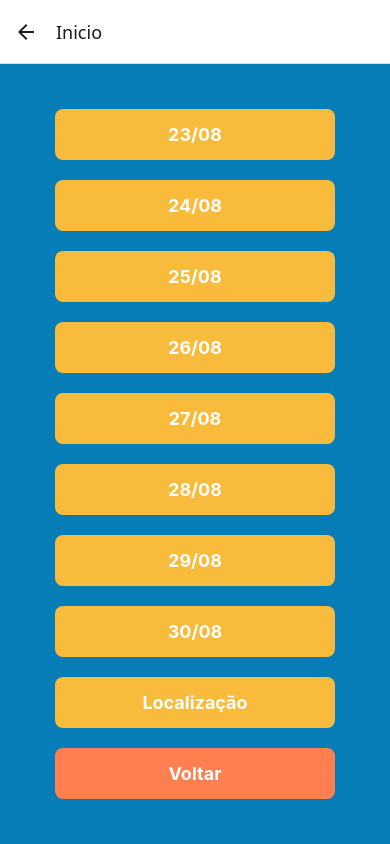
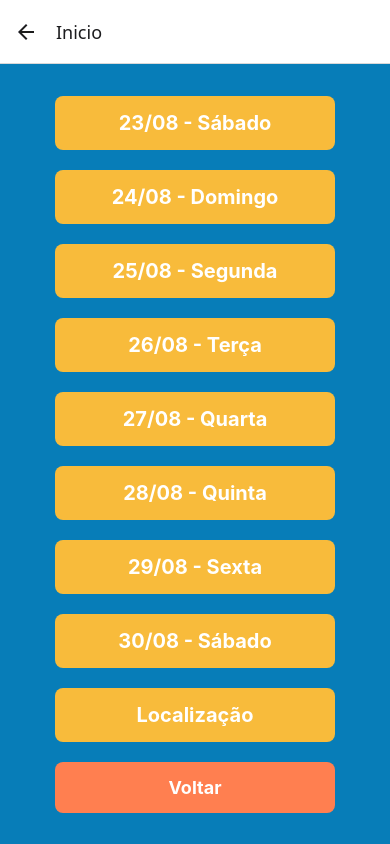
Before and after one commit to MarceloMederi/APP-Natal, a React Native app: screen /Inicio in a window 390 px wide. Built offline with nearby package versions, Linux system fonts and the light colour scheme.

Commit message:
Aplicado alguns ajustes de UI e UX, para melhor usabilidade pelo usuário

```diff
--- a/screens/DetailScreen.tsx
+++ b/screens/DetailScreen.tsx
@@ -38,56 +38,56 @@ const DetailScreen = ({ route }: any) => {
 
 // Objeto de itinerários com imagens e botões específicos para cada data
 const itineraries: { [key: string]: { image: any; buttons: { text: string; link: string }[] } } = {
-  '23/08': {
+  '23/08 - Sábado': {
     image: require('../assets/images/dia-01.png'),
     buttons: [
       { text: 'PEDIR O UBER', link: 'https://www.google.com/url?sa=t&source=web&rct=j&opi=89978449&url=https://play.google.com/store/apps/details%3Fid%3Dcom.ubercab%26hl%3Dpt_BR%26referrer%3Dutm_source%253Dgoogle%2526utm_medium%253Dorganic%2526utm_term%253Duber%26pcampaignid%3DAPPU_1_SZmwZ-LJF9rc1sQPteSQQA&ved=2ahUKEwiikuD35sWLAxVarpUCHTUyBAgQ8oQBegQIWxAB&usg=AOvVaw2HfffQ9CbAQ6VKRwmwzk88' },
       { text: 'ENDEREÇO HOTEL', link: 'https://maps.app.goo.gl/S2L8NVfK4bt5rQvT8' },
     ],
   },
-  '24/08': {
+  '24/08 - Domingo': {
     image: require('../assets/images/dia-02.png'),
     buttons : [
       { text: 'MAIS DETALHES', link: 'https://drive.google.com/file/d/1QIVGwVu_SMENk5P83fY_Jgw1Z9KmTUgh/view?usp=sharing' },
       { text: 'VÍDEO DO PASSEIO', link: 'https://youtu.be/cCYyYMzCwXo?si=iWovY5OQQ0GJznOs' },
     ],
   },
-  '25/08': {
+  '25/08 - Segunda': {
     image: require('../assets/images/dia-03.png'),
     buttons: [
       { text: ' PRAIA PONTA NEGRA', link: 'https://youtu.be/XJivDVYoe3s?si=JMlF32EvVJejaGPf' },
       { text: 'BEACH CLUB', link: 'https://youtube.com/shorts/WgM4xwBofHA?si=yk1aHNa2mS18s6rq' },
     ],
   },
-  '26/08': {
+  '26/08 - Terça': {
     image: require('../assets/images/dia-04.png'),
     buttons: [
       { text: 'MAIS DETALHES', link: 'https://drive.google.com/file/d/1NJ8t1qJHSJ7wI4o-CFKiN-jZdjbyq5bI/view?usp=sharing' },
       { text: 'VÍDEO DO PASSEIO', link: 'https://youtu.be/JU_gRjo_b3g?si=TtRCbeNyehXNHqSg' }
     ],
   },
-  '27/08': {
+  '27/08 - Quarta': {
     image: require('../assets/images/dia-05.png'),
     buttons: [
       { text: 'MAIS DETALHES', link: 'https://drive.google.com/file/d/1oQVYEMeflWnahaddhGVD-y6BgSIPuPce/view?usp=sharing' },
       { text: 'VÍDEO DO PASSEIO', link: 'https://youtu.be/zdAbklQ-his?si=zCoagkAJtp2bnLTh' },
     ],
   },
-  '28/08': {
+  '28/08 - Quinta': {
     image: require('../assets/images/dia-06.png'),
     buttons: [
       { text: 'ARTESANATO', link: 'https://youtu.be/CUZWoEoy95g?si=55O9SJQO6YqJQXRx' },
       { text: 'PRAIA SHOPPING', link: 'https://youtu.be/LmJxD9pQEZ4?si=ymbB4w_dGHmX9MhX' },
     ],
   },
-  '29/08': {
+  '29/08 - Sexta': {
     image: require('../assets/images/dia-07.png'),
     buttons: [
       { text: 'MAIS DETALHES', link: 'https://drive.google.com/file/d/1w0IEOYwSLt_cFQZz_rQPifV6k1EBeKOZ/view?usp=sharing' },
       { text: 'VÍDEO DO PASSEIO', link: 'https://youtu.be/rAaOmj7ZAsM?si=4Cwyfos-tT3s1JI-' },
     ],
   },
-  '30/08': {
+  '30/08 - Sábado': {
     image: require('../assets/images/dia-08.png'),
     buttons: [
       { text: 'PEDIR O UBER', link: 'https://www.google.com/url?sa=t&source=web&rct=j&opi=89978449&url=https://play.google.com/store/apps/details%3Fid%3Dcom.ubercab%26hl%3Dpt_BR%26referrer%3Dutm_source%253Dgoogle%2526utm_medium%253Dorganic%2526utm_term%253Duber%26pcampaignid%3DAPPU_1_SZmwZ-LJF9rc1sQPteSQQA&ved=2ahUKEwiikuD35sWLAxVarpUCHTUyBAgQ8oQBegQIWxAB&usg=AOvVaw2HfffQ9CbAQ6VKRwmwzk88' },
--- a/screens/HomeScreen.tsx
+++ b/screens/HomeScreen.tsx
@@ -3,14 +3,14 @@ import { View, TouchableOpacity, Text, StyleSheet } from 'react-native';
 
 const HomeScreen = ({ navigation }: any) => {
   const dates = [
-    '23/08',
-    '24/08',
-    '25/08',
-    '26/08',
-    '27/08',
-    '28/08',
-    '29/08',
-    '30/08',
+    '23/08 - Sábado',
+    '24/08 - Domingo',
+    '25/08 - Segunda',
+    '26/08 - Terça',
+    '27/08 - Quarta',
+    '28/08 - Quinta',
+    '29/08 - Sexta',
+    '30/08 - Sábado',
     'Localização'
   ];
 
@@ -62,7 +62,7 @@ const styles = StyleSheet.create({
   },
   buttonText: {
     color: '#FFFFFF',
-    fontSize: 18,
+    fontSize: 20,
     fontWeight: 'bold',
   },
   logoutButton: {
--- a/screens/SelectionScreen.tsx
+++ b/screens/SelectionScreen.tsx
@@ -4,14 +4,14 @@ import { View, TouchableOpacity, Text, StyleSheet } from 'react-native';
 const SelectionScreen = ({ navigation }: any) => {
   return (
     <View style={styles.container}>
-      <Text style={styles.title}>Escolha uma opção:</Text>
+      <Text style={styles.title}>Escolha uma opção</Text>
 
       {/* Botão 1 - Ir para a tela de datas */}
       <TouchableOpacity
         style={styles.button}
         onPress={() => navigation.navigate('Inicio')}
       >
-        <Text style={styles.buttonText}>Ver Itinerário</Text>
+        <Text style={styles.buttonText}>Ver Roteiro Completo</Text>
       </TouchableOpacity>
 
       {/* Botão 2 - Ir para a tela de restaurantes (MenuScreen) */}
@@ -27,7 +27,7 @@ const SelectionScreen = ({ navigation }: any) => {
         style={[styles.button, styles.logoutButton]}
         onPress={() => navigation.navigate('Login')}
       >
-        <Text style={styles.logoutText}>Logout</Text>
+        <Text style={styles.logoutText}>Sair do App</Text>
       </TouchableOpacity>
     </View>
   );
@@ -50,14 +50,14 @@ const styles = StyleSheet.create({
   button: {
     backgroundColor: '#F8BB3B',
     padding: 15,
-    marginVertical: 10,
+    marginVertical: 20,
     borderRadius: 8,
     width: '80%',
     alignItems: 'center',
   },
   buttonText: {
     color: '#FFFFFF',
-    fontSize: 18,
+    fontSize: 20,
     fontWeight: 'bold',
   },
   logoutButton: {
```
